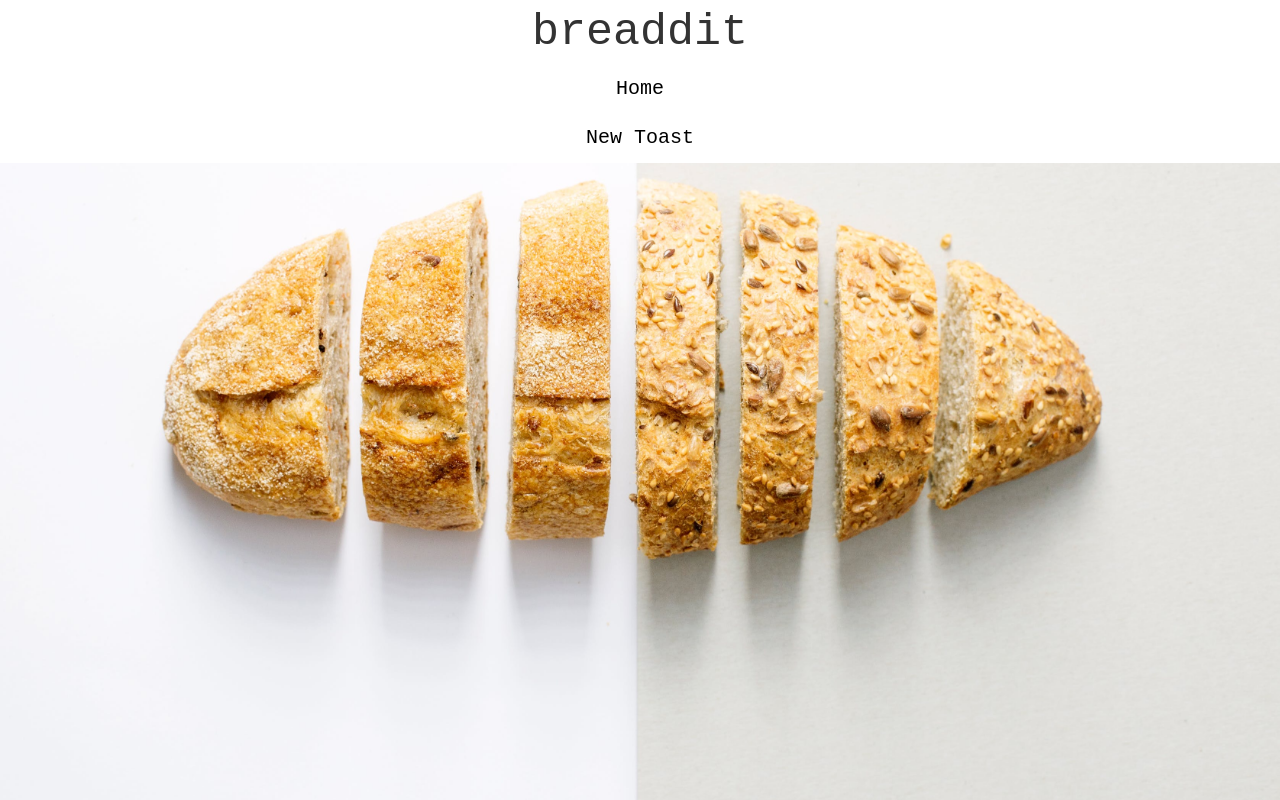
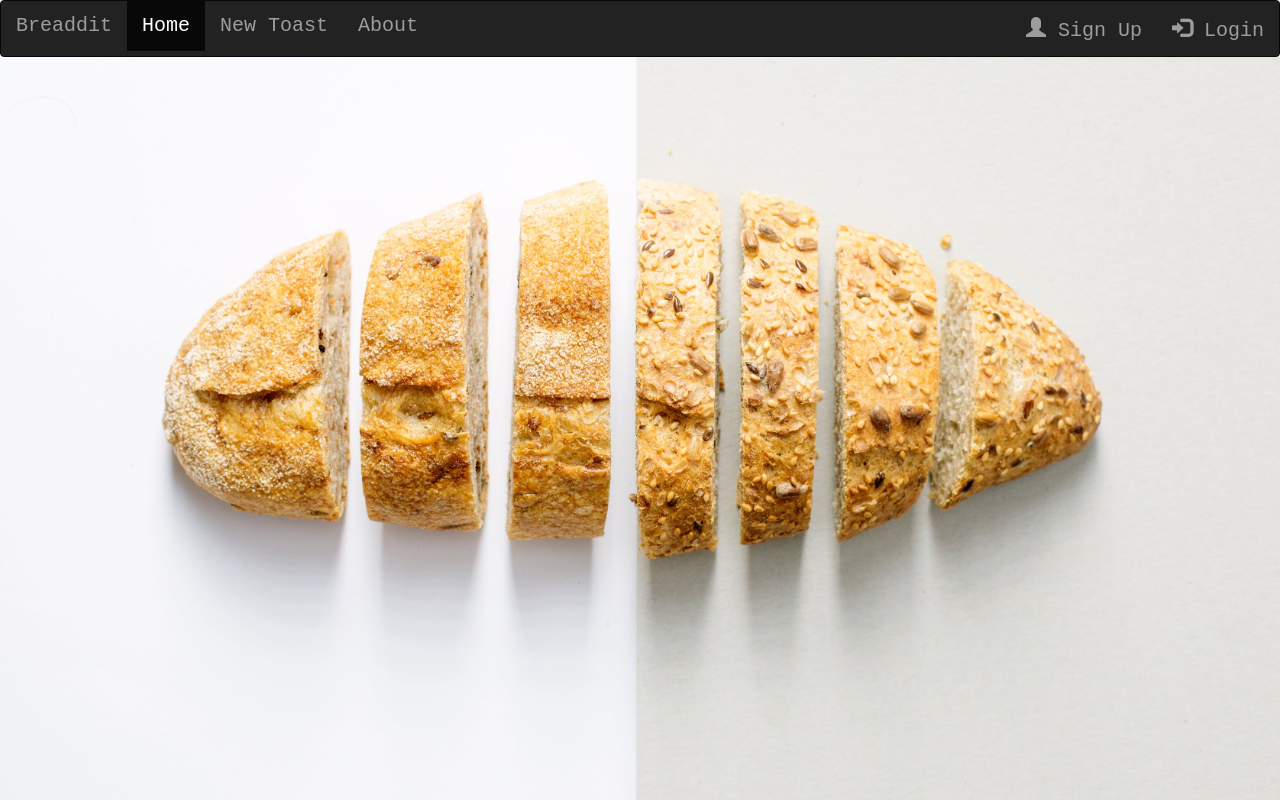
Before and after one commit to valash/Breaddit-frontend, a React (Create React App) app in the folder breaddit-app/: page / in a window 1280 px wide. Built offline with nearby package versions, Linux system fonts and the light colour scheme; a web font is replaced by a local one.

Commit message:
adding styling

```diff
--- a/breaddit-app/src/App.css
+++ b/breaddit-app/src/App.css
@@ -4,7 +4,7 @@
 
 }
 
-.App {
+ .App {
   text-align: center;
 }
 
--- a/breaddit-app/src/App.js
+++ b/breaddit-app/src/App.js
@@ -4,6 +4,7 @@
 import Post from "./Components/Post";
 import HomePage from "./Components/Homepage";
 import NewPost from "./Components/NewPost";
+import {Navbar, Nav} from 'react-bootstrap';
 
 class App extends Component {
   constructor(props) {
@@ -34,22 +35,23 @@
   render() {
     return (
       <div className="App">
-        <header className="App-header">
-          <div className="navbar">
-              <ul className="nav">
-                <li className="nav-title" style={{ fontSize: "45px", justifyItems:"space-around"}}>breaddit</li>
-                <li className="nav-item">
-                  <a className="nav-link" href="/">
-                    <i className="nav-icon cui-speedometer"></i> Home
-        </a>
-                </li>
-                <li className="nav-item">
-                  <a className="nav-link" href="/create">
-                    <i className="nav-icon cui-speedometer"></i>New Toast
-                  </a>
-                </li>
+        <header className="App-header" >
+          <nav className="navbar navbar-inverse">
+            <div className="container-fluid">
+              <div className="navbar-header">
+                <a className="navbar-brand" href="/">Breaddit</a>
+              </div>
+              <ul className="nav navbar-nav">
+                <li className="active"><a href="/">Home</a></li>
+                <li><a href="/create">New Toast</a></li>
+                <li><a href="/">About</a></li>
               </ul>
-          </div>
+              <ul className="nav navbar-nav navbar-right">
+                <li><a href="/"><span className="glyphicon glyphicon-user"></span> Sign Up</a></li>
+                <li><a href="/"><span className="glyphicon glyphicon-log-in"></span> Login</a></li>
+              </ul>
+            </div>
+          </nav>
         </header>
         <Route
           path="/"
```
